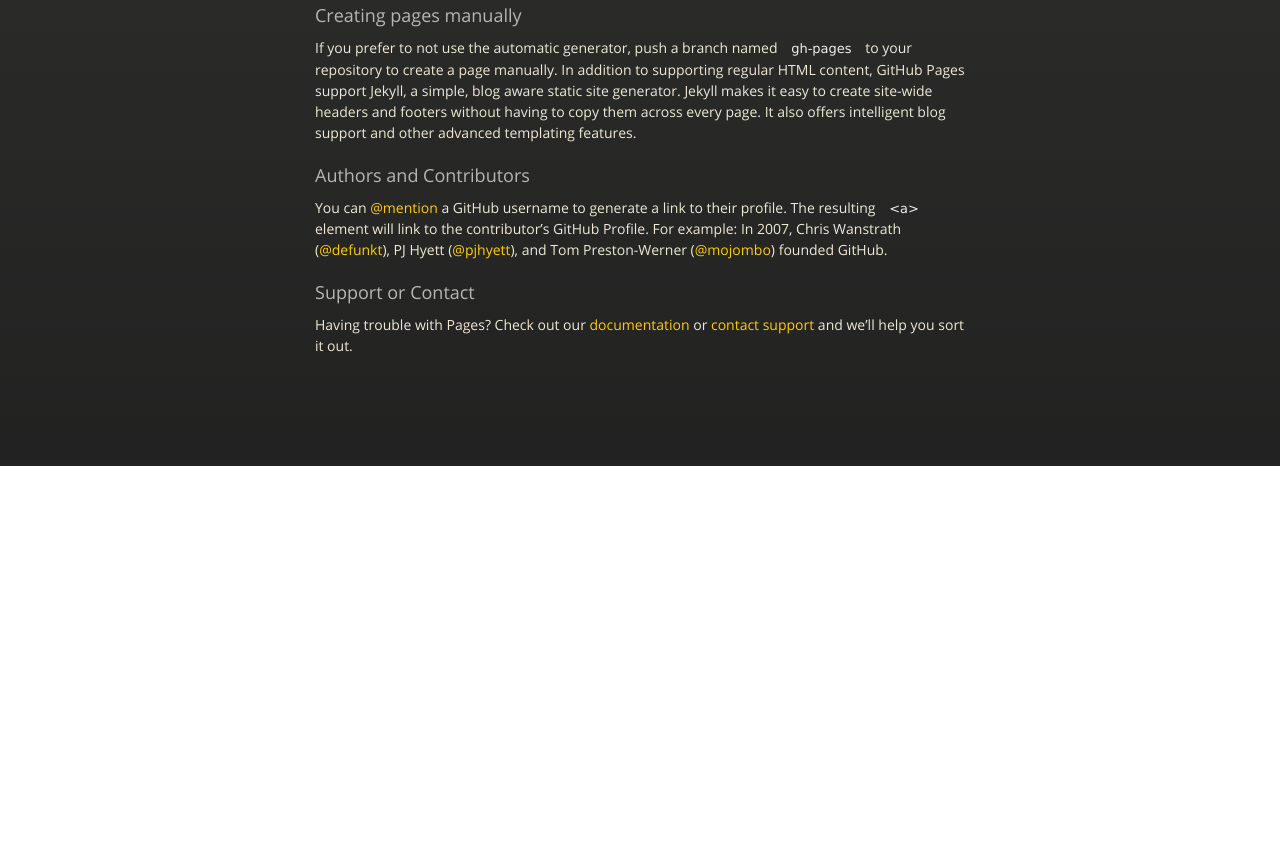
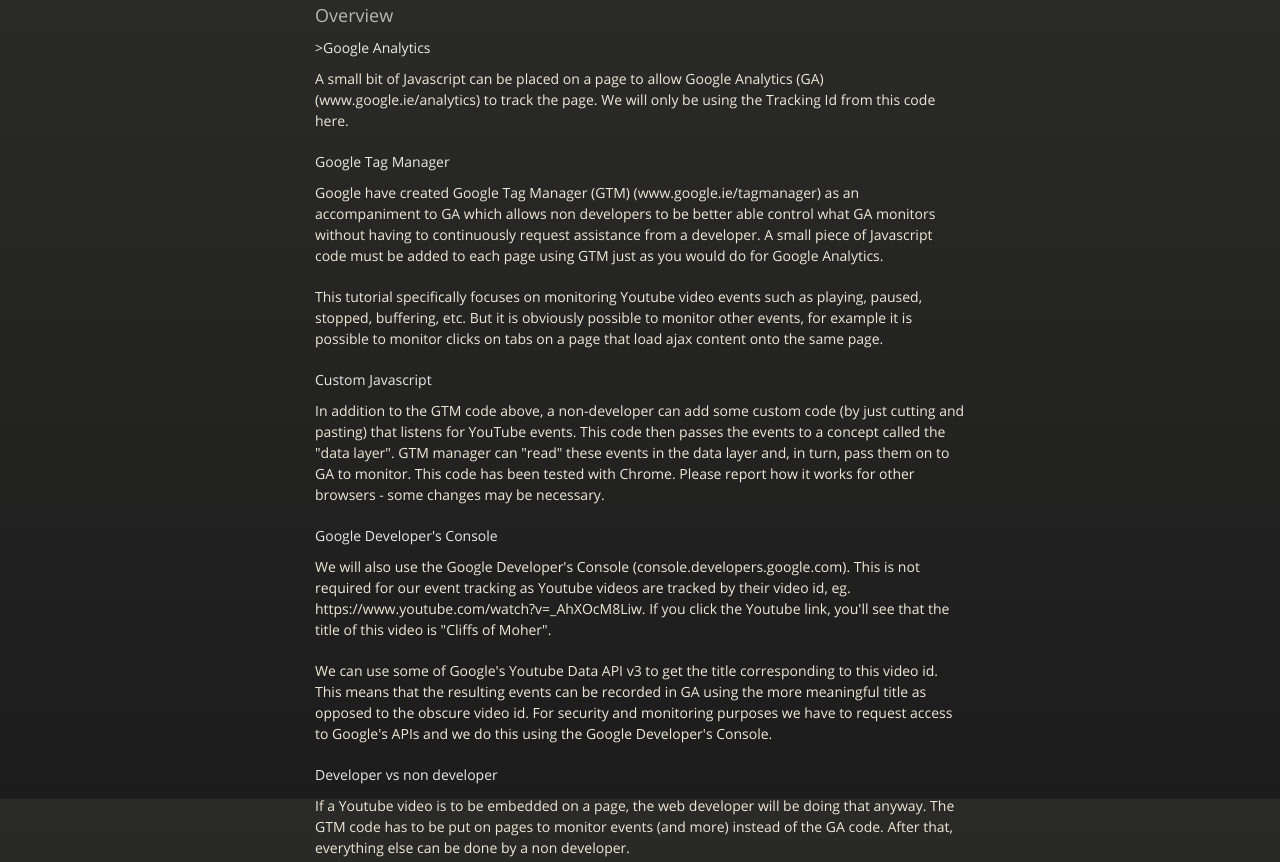
Before and after one commit to grantmarch/gtm2-youtube-event-tracking, a plain HTML site: page index.html in a window 1280 px wide. Shown: the part 801-1663 px from the top of the page. Before the commit the page ends 1267 px from the top, so only its background shows below. Drawn offline with nearby package versions, Linux system fonts and the light colour scheme.

Commit message:
Overview

```diff
--- a/index.html
+++ b/index.html
@@ -51,9 +51,41 @@
 <iframe width="560" height="315" src="https://www.youtube.com/embed/iPVK8WdKCsg" frameborder="0" allowfullscreen></iframe>
 
 <h3>
-<a id="creating-pages-manually" class="anchor" href="#creating-pages-manually" aria-hidden="true"><span class="octicon octicon-link"></span></a>Creating pages manually</h3>
+<a id="Overview" class="anchor" href="#overview" aria-hidden="true"><span class="octicon octicon-link"></span></a>Overview</h3>
 
-<p>If you prefer to not use the automatic generator, push a branch named <code>gh-pages</code> to your repository to create a page manually. In addition to supporting regular HTML content, GitHub Pages support Jekyll, a simple, blog aware static site generator. Jekyll makes it easy to create site-wide headers and footers without having to copy them across every page. It also offers intelligent blog support and other advanced templating features.</p>
+<h4>>Google Analytics</h4>
+<p>
+A small bit of Javascript can be placed on a page to allow Google Analytics (GA) (www.google.ie/analytics) to track the page. We will only be using the Tracking Id from this code here.
+</p>
+
+<h4>Google Tag Manager</h4>
+<p>
+Google have created Google Tag Manager (GTM) (www.google.ie/tagmanager) as an accompaniment to GA which allows non developers to be better able control what GA monitors without having to continuously request assistance from a developer. A small piece of Javascript code must be added to each page using GTM just as you would do for Google Analytics.
+</p>
+
+<p>
+This tutorial specifically focuses on monitoring Youtube video events such as playing, paused, stopped, buffering, etc. But it is obviously possible to monitor other events, for example it is possible to monitor clicks on tabs on a page that load ajax content onto the same page.
+</p>
+
+<h4>Custom Javascript</h4>
+<p>
+In addition to the GTM code above, a non-developer can add some custom code (by just cutting and pasting) that listens for YouTube events. This code then passes the events to a concept called the "data layer". GTM manager can "read" these events in the data layer and, in turn, pass them on to GA to monitor. This code has been tested with Chrome. Please report how it works for other browsers - some changes may be necessary.
+</p>
+
+<h4>Google Developer's Console</h4>
+<p>
+We will also use the Google Developer's Console (console.developers.google.com). This is not required for our event tracking as Youtube videos are tracked by their video id, eg. https://www.youtube.com/watch?v=_AhXOcM8Liw. If you click the Youtube link, you'll see that the title of this video is "Cliffs of Moher".
+</p>
+
+<p>
+We can use some of Google's Youtube Data API v3 to get the title corresponding to this video id. This means that the resulting events can be recorded in GA using the more meaningful title as opposed to the obscure video id. For security and monitoring purposes we have to request access to Google's APIs and we do this using the Google Developer's Console.
+</p>
+
+<h4>Developer vs non developer</h4>
+<p>
+If a Youtube video is to be embedded on a page, the web developer will be doing that anyway.
+The GTM code has to be put on pages to monitor events (and more) instead of the GA code.
+After that, everything else can be done by a non developer.</p>
 
 <h3>
 <a id="authors-and-contributors" class="anchor" href="#authors-and-contributors" aria-hidden="true"><span class="octicon octicon-link"></span></a>Authors and Contributors</h3>
```
